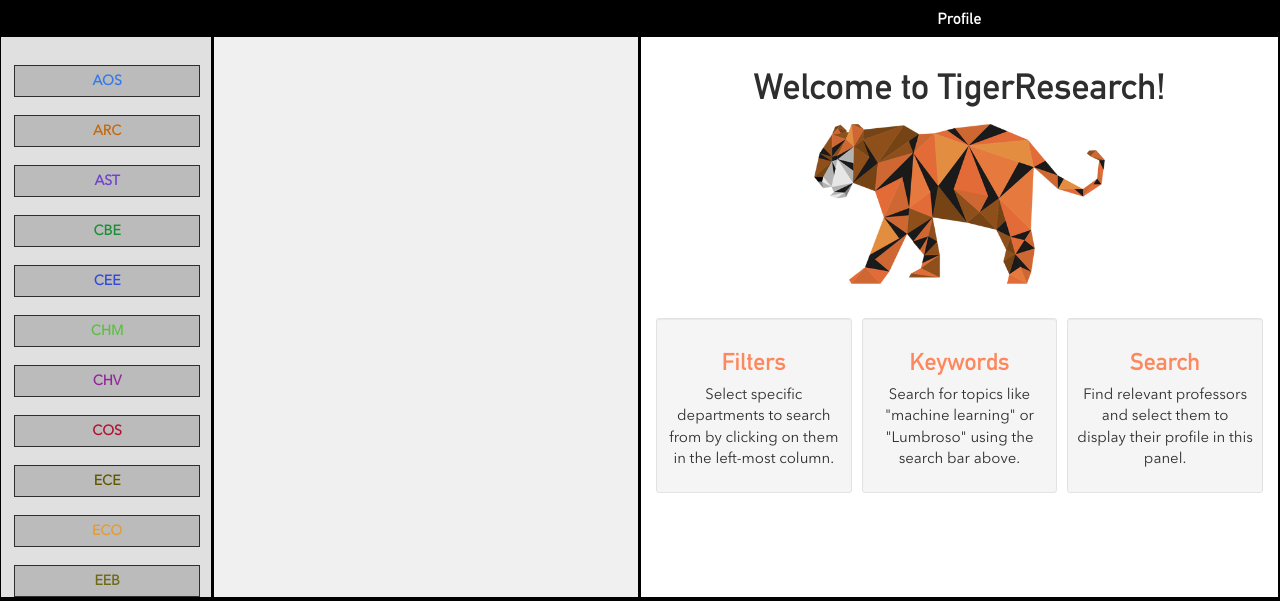
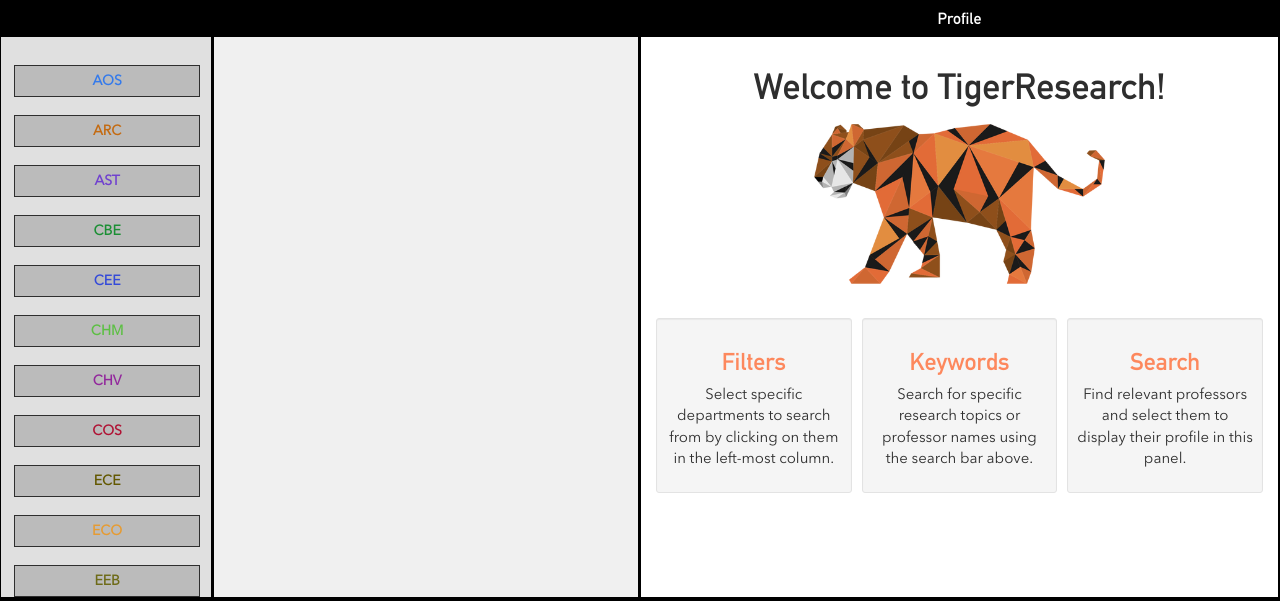
Before and after one commit to alexzhang13/TigerResearch, a Flask app: page /professor/1 in a window 1280 px wide. Shown: the part 169-770 px from the top of the page. Run offline with Flask 2, Linux system fonts and the light colour scheme; a user stored in the database is signed in; data that the repository does not hold is empty; some libraries are stand-ins or nearby versions; some web fonts are replaced.

Commit message:
Update index.html

```diff
--- a/app/templates/index.html
+++ b/app/templates/index.html
@@ -89,7 +89,7 @@
                     <div class="col-md-4" style="background-color: transparent">
                         <div class="well well-sm" style="height: 175px; text-align: center">
                             <h3 style="color: #fd885d"> Keywords </h3>
-                            Search for topics like "machine learning" or "Lumbroso" using the search bar above.
+                            Search for specific research topics or professor names using the search bar above.
                         </div>
                     </div>
                     <div class="col-md-4" style="background-color: transparent">
```
